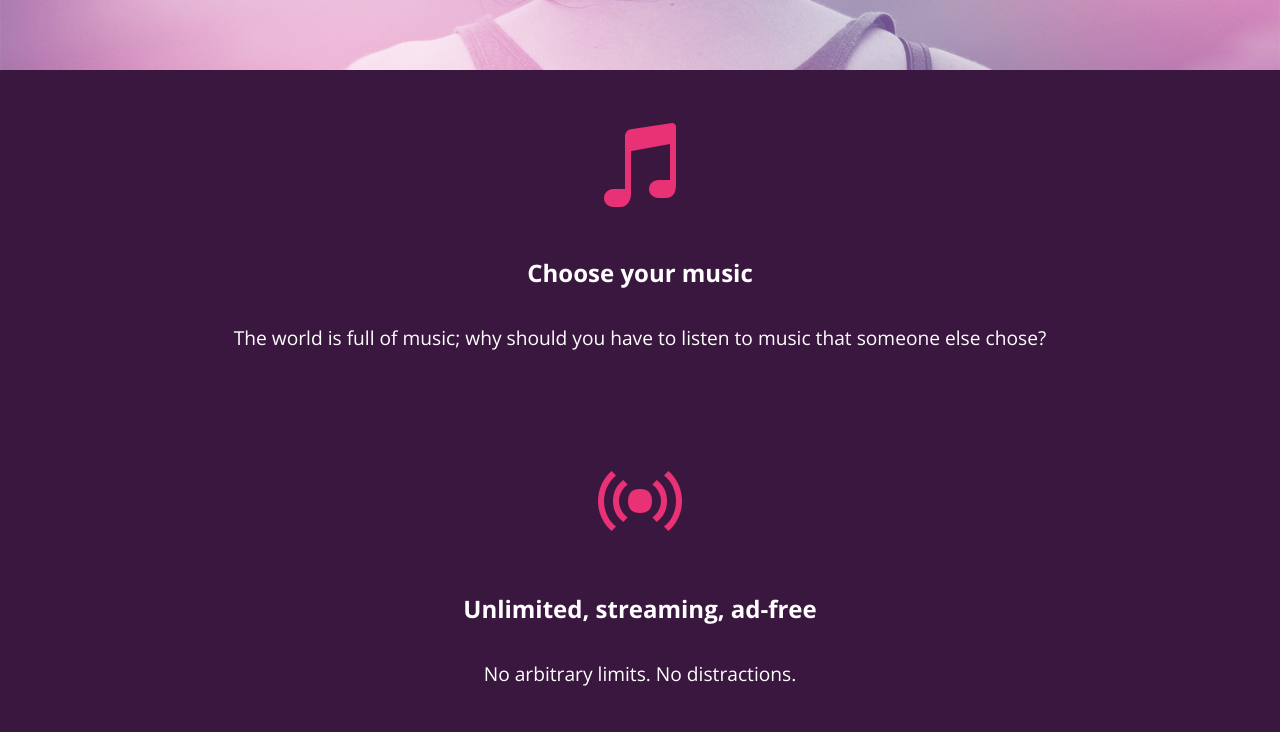
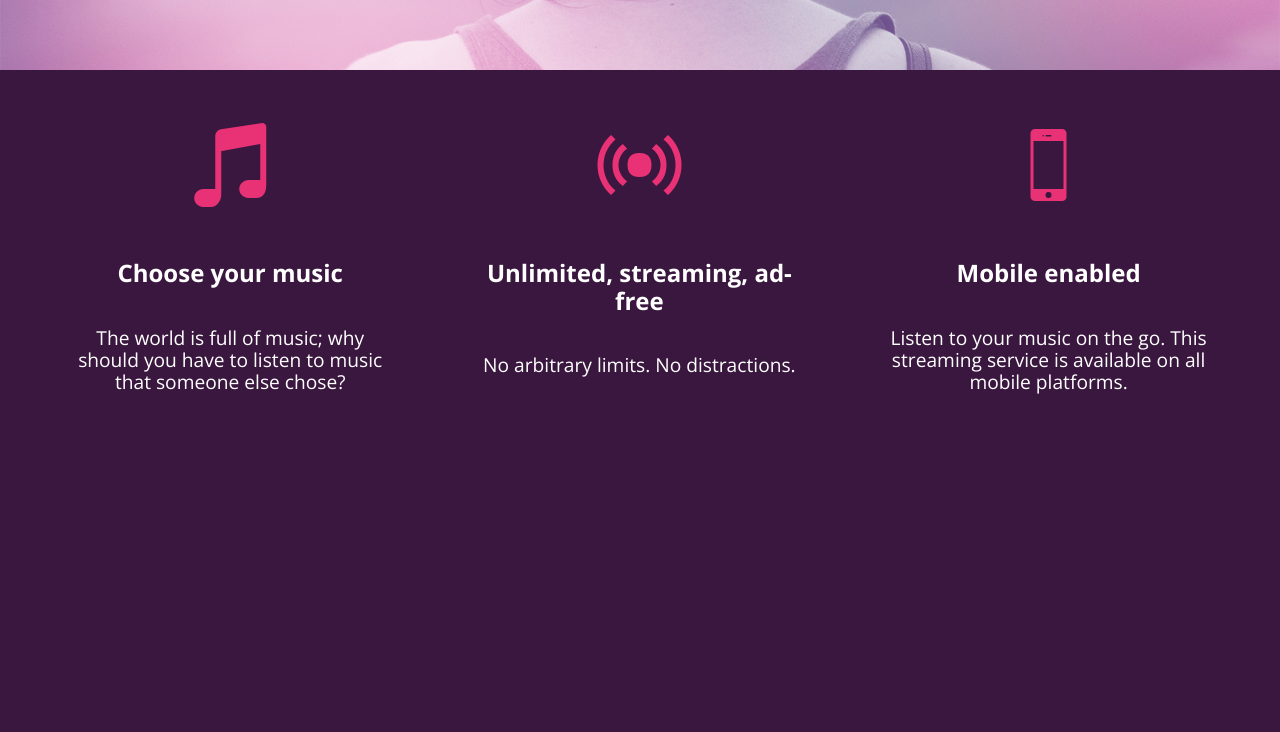
Before and after one commit to ejpgraham/bloc-jams, a plain HTML site: page index.html in a window 1280 px wide. Shown: the part 628-1360 px from the top of the page. After the commit the page ends 1079 px from the top, so only its background shows below. Drawn offline with nearby package versions, Linux system fonts and the light colour scheme.

Commit message:
correct visual bug and add active pseudo class to navbar

```diff
--- a/styles/main.css
+++ b/styles/main.css
@@ -33,6 +33,7 @@ body {
   position: absolute;
   top: 0;
   right: 0;
+  height: 100px;
   color: white;
   text-decoration: none;
 }
@@ -57,12 +58,17 @@ body {
     color: rgb(233,50,117);
 }
 
+.links-container .navbar-link:active{
+  color: rgb(233,50,117);
+  background-color: white;
+}
+
 .container {
   margin: 0 auto;
   max-width: 64rem;
 }
 
-@media (min-wdith: 640) {
+@media (min-width: 640px) {
   html { font-size: 112%;}
 
   .column {
@@ -78,18 +84,16 @@ body {
   .column.flow-opposite { float: right; }
 }
 
-@media (min-width: 1024px) {
-  html {
-    font-size: 120%;
-  }
+@media (min-width: 64rem) {
+    html { font-size: 120%; }
 }
 
-.clearfix::before,
-.clearfix::after {
-  content: " ";
-  display: table;
+.clearfix:before,
+.clearfix:after {
+    content: " ";
+    display: table;
 }
 
-.clearfix::after {
-  clear:both;
+.clearfix:after {
+    clear: both;
 }
```
